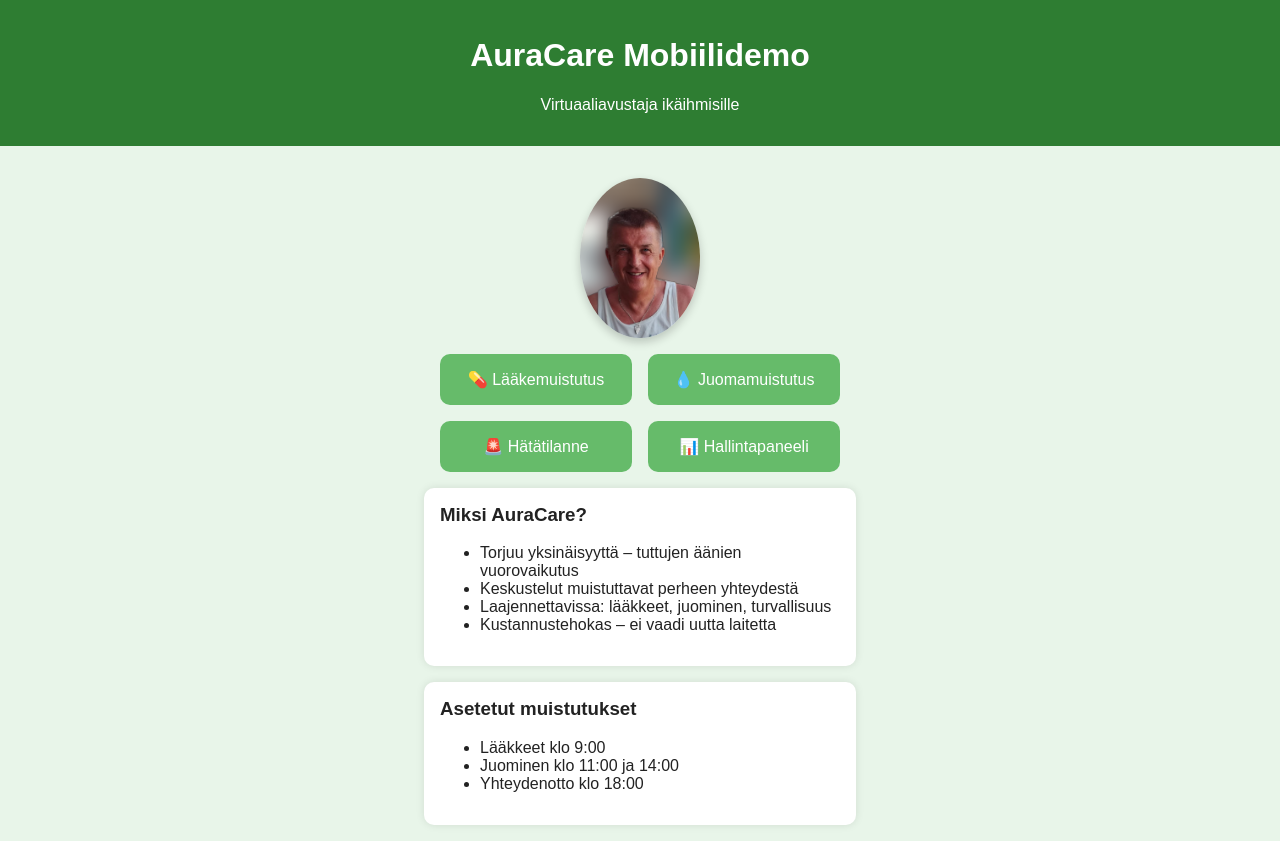
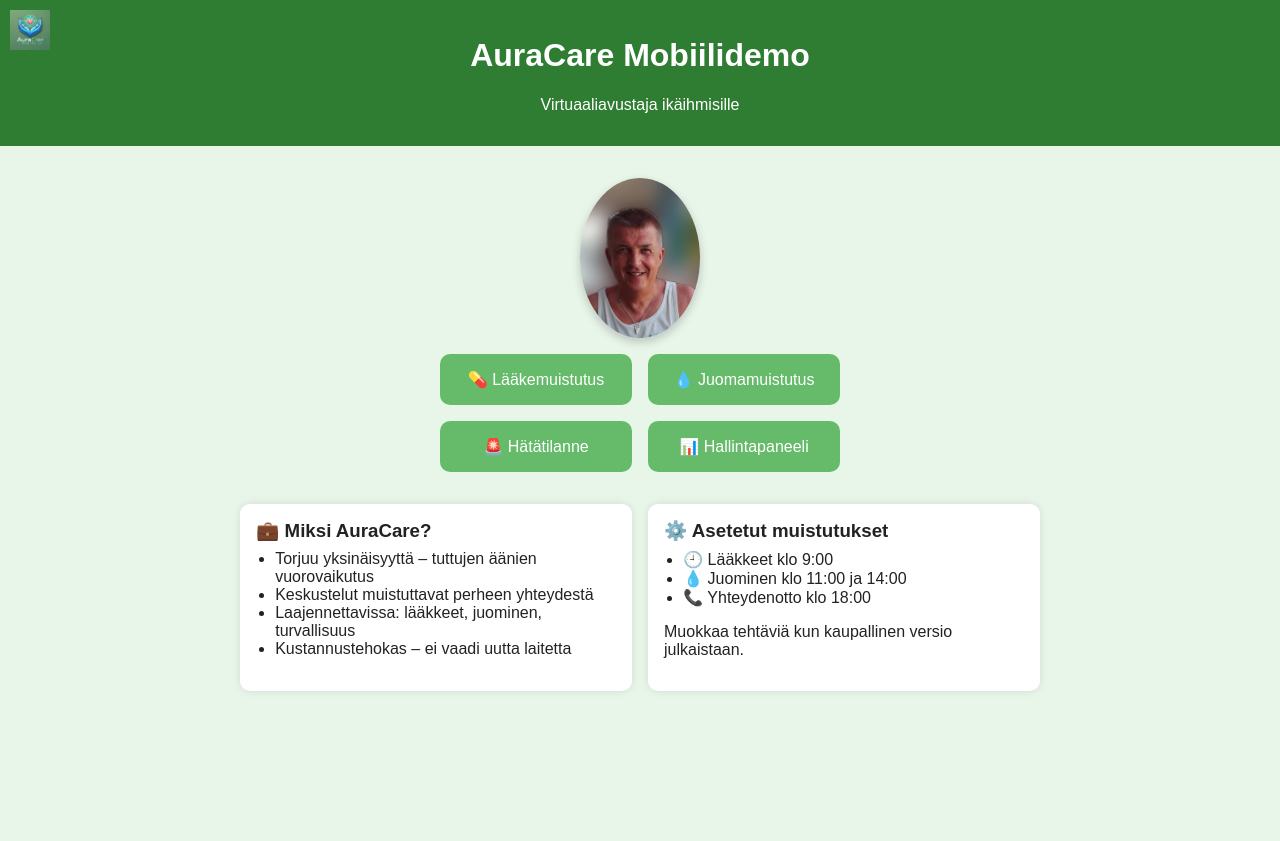
Before and after one commit to tuonoti2025/AuraCare-MVP, a plain HTML site: page index.html in a window 1280 px wide. Both pictures are taken after a click on the button "📊 Hallintapaneeli". After the commit the page ends 800 px from the top, so only its background shows below. Drawn offline with Linux system fonts and the light colour scheme.

Commit message:
Add files via upload

```diff
--- a/index.html
+++ b/index.html
@@ -7,7 +7,7 @@
   <style>
     body {
       margin: 0;
-      font-family: Arial, sans-serif;
+      font-family: 'Arial', sans-serif;
       background-color: #e8f5e9;
       color: #222;
     }
@@ -16,6 +16,14 @@
       color: white;
       text-align: center;
       padding: 1rem;
+      position: relative;
+    }
+    .header img.logo {
+      position: absolute;
+      top: 10px;
+      left: 10px;
+      width: 40px;
+      height: 40px;
     }
     .container {
       display: flex;
@@ -49,25 +57,39 @@
     .demo-buttons button:hover {
       background-color: #559f54;
     }
-    .info, .hallinta {
+    .panels {
+      display: flex;
+      justify-content: space-between;
+      width: 100%;
+      max-width: 800px;
+      margin-top: 2rem;
+      gap: 1rem;
+    }
+    .panels .info, .panels .hallinta {
       background: #fff;
       padding: 1rem;
       border-radius: 10px;
       box-shadow: 0 0 8px rgba(0,0,0,0.1);
-      width: 100%;
-      max-width: 400px;
-      margin-top: 1rem;
+      flex: 1;
     }
+    .panels .info h3::before { content: "💼 "; }
+    .panels .hallinta h3::before { content: "⚙️ "; }
     .hallinta {
       display: none;
     }
     h3 {
       margin-top: 0;
+      margin-bottom: 0.5rem;
+    }
+    ul {
+      margin: 0;
+      padding-left: 1.2em;
     }
   </style>
 </head>
 <body>
   <div class="header">
+    <img src="logo.png" alt="AuraCare-logo" class="logo" />
     <h1>AuraCare Mobiilidemo</h1>
     <p>Virtuaaliavustaja ikäihmisille</p>
   </div>
@@ -84,7 +106,8 @@
       <button onclick="togglePanel()">📊 Hallintapaneeli</button>
     </div>
 
-    <!-- Sijoittaja-info -->
+    <!-- Info- ja hallintapaneelit vierekkäin -->
+    <div class="panels">
       <div class="info">
         <h3>Miksi AuraCare?</h3>
         <ul>
@@ -95,14 +118,15 @@
         </ul>
       </div>
 
-    <!-- Hallintapaneeli -->
       <div class="hallinta" id="hallinta">
         <h3>Asetetut muistutukset</h3>
         <ul>
-        <li>Lääkkeet klo 9:00</li>
-        <li>Juominen klo 11:00 ja 14:00</li>
-        <li>Yhteydenotto klo 18:00</li>
+          <li>🕘 Lääkkeet klo 9:00</li>
+          <li>💧 Juominen klo 11:00 ja 14:00</li>
+          <li>📞 Yhteydenotto klo 18:00</li>
         </ul>
+        <p>Muokkaa tehtäviä kun kaupallinen versio julkaistaan.</p>
+      </div>
     </div>
   </div>
 
@@ -112,7 +136,6 @@
     let hilmaVoice = null;
     function initVoices() {
       const voices = speechSynthesis.getVoices();
-      // Etsi suomenkieliset äänet
       timoVoice = voices.find(v => v.lang.startsWith('fi')) || voices[0];
       hilmaVoice = voices.find(v => v.lang.startsWith('fi') && v.name !== timoVoice.name) || timoVoice;
     }
@@ -143,25 +166,17 @@
     ];
 
     function runDialogue(dialogue) {
-      // Pysäytä mahdollinen käynnissä oleva puhe
       if (speechSynthesis.speaking) speechSynthesis.cancel();
-      // Toista vuorotellen
-      dialogue.reduce((promise, turn) => {
-        return promise.then(() => new Promise(res => {
+      dialogue.reduce((p, turn) => p.then(() => new Promise(res => {
         const voice = turn.who === 'timo' ? timoVoice : hilmaVoice;
         speak(turn.text, voice);
-          // odota puheen pituuden verran (arvio)
         setTimeout(res, turn.text.length * 60);
-        }));
-      }, Promise.resolve());
+      })), Promise.resolve());
     }
 
-    // Linkitetyt funktiot
     function startMedicine() { runDialogue(medicineDialogue); }
     function startDrinking() { runDialogue(drinkingDialogue); }
     function startEmergency() { runDialogue(emergencyDialogue); }
-
-    // Panelin toggle
     function togglePanel() {
       const p = document.getElementById('hallinta');
       p.style.display = p.style.display === 'block' ? 'none' : 'block';
```
Lines whose indentation alone changed are shown as unchanged.
